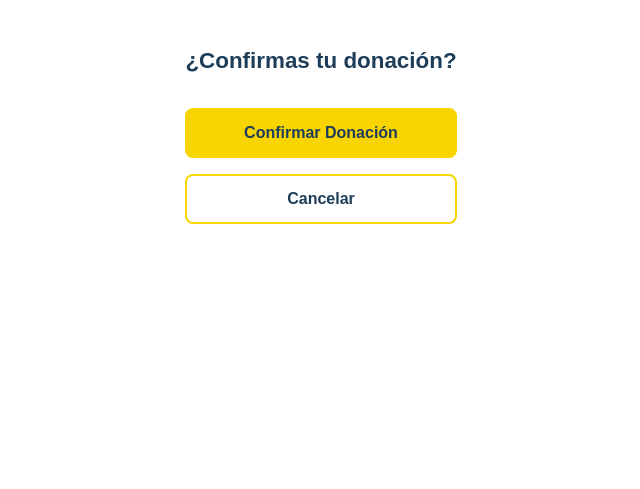
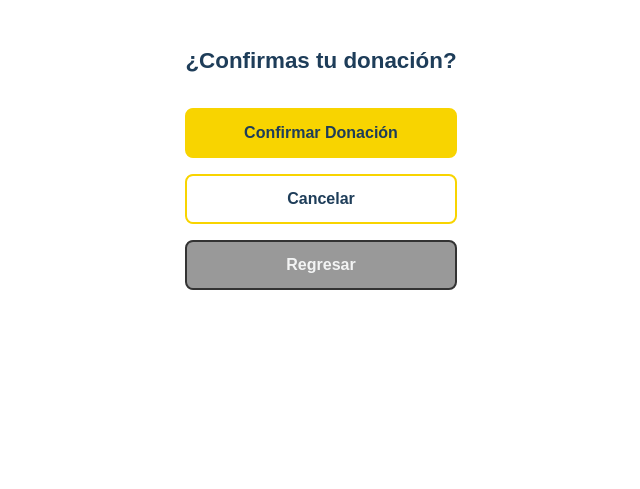
Before and after one commit to ivanfs20/ONG_ITO, a PHP site: page /view/D42_ConfirmarRecurso.php in a window 1280 px wide. Shown: the part 1111-1600 px from the top of the page, without its empty margins (319-959 px from the left). Run offline with PHP 8.4, Linux system fonts and the light colour scheme; the visitor is signed in with stand-in values (Sample User, id 1).

Commit message:
FRONT-END>view/D42_ConfirmarRecurso.php|Se agrego un boton mas a la columna de botones, en este caso el de regresar que regresa a la pagina anterior en dado caso que requiera modificar algo

```diff
--- a/view/D42_ConfirmarRecurso.php
+++ b/view/D42_ConfirmarRecurso.php
@@ -90,6 +90,9 @@ if($oUsuario!=null){
                 <a href="cancelacion.php" class="boton-accion cancelar">
                     Cancelar
                 </a>
+                <a href="D32_TipoRecurso.php" class="boton-accion regresar">
+                    Regresar
+                </a>
             </div>
         </div>
     </div>
--- a/view/css/vistas/D42_ConfirmarRecurso.css
+++ b/view/css/vistas/D42_ConfirmarRecurso.css
@@ -234,6 +234,13 @@
     border-color: #F8D400;
 }
 
+.boton-accion.regresar {
+    background: #999;
+    color:#f3f4f4;
+    font-weight: bold;
+    border-color: #333;
+}
+
 /* Efectos hover suaves */
 .boton-accion.confirmar:hover {
     background: #f8f9fa;
```
